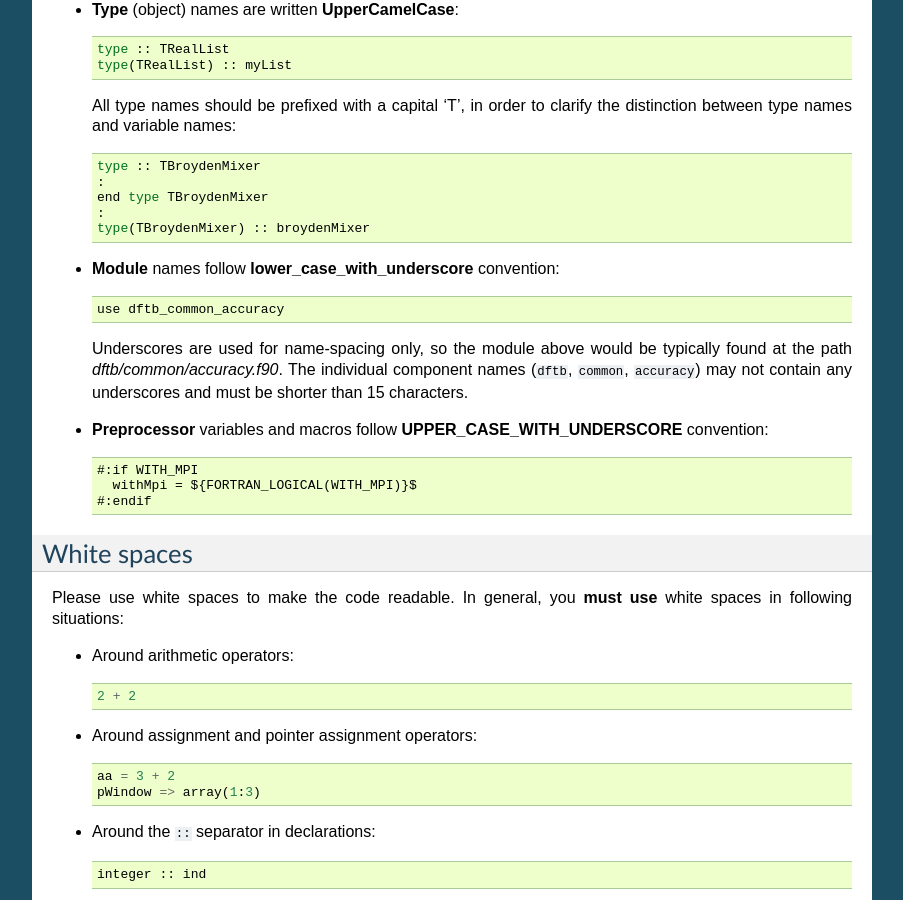
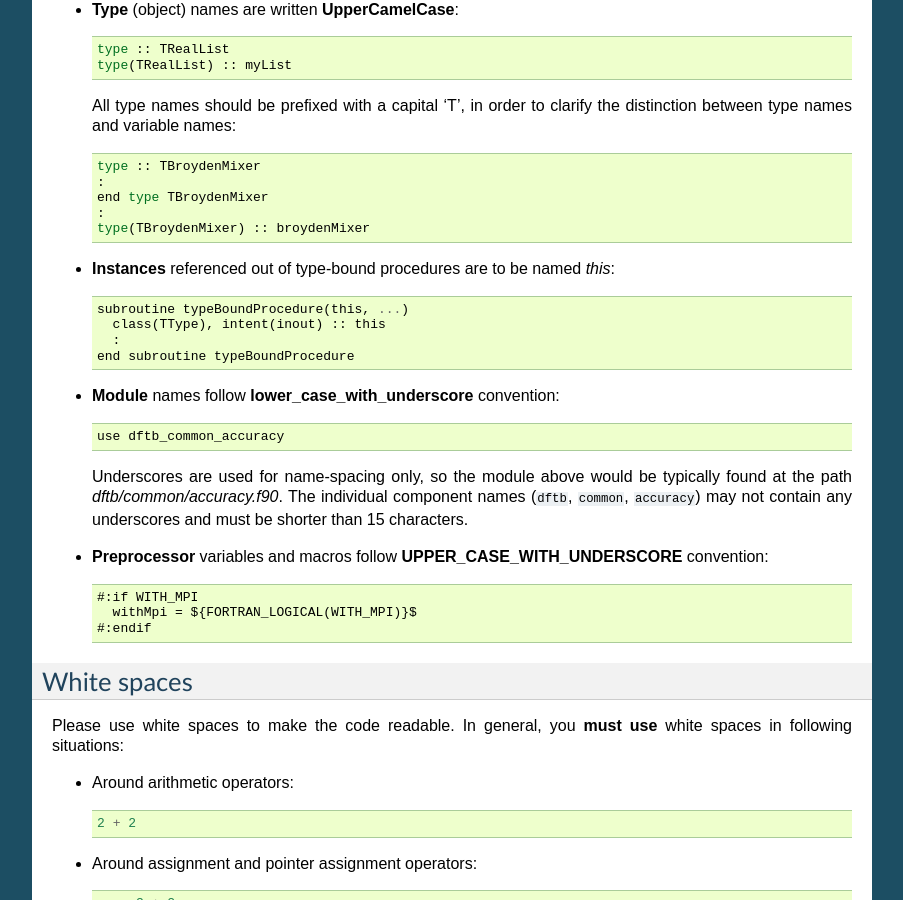
Before and after one commit to dftbplus/develguide, a Sphinx documentation site: the page built from docs/fortranstyle.rst, in a window 1280 px wide and 900 px high, scrolled down 1637 px. Shown: the whole window, without its empty margins (198-1101 px from the left). Built offline with Sphinx 7.4.7, drawn with Linux system fonts in a browser that asks for light colours.

Commit message:
Add convention for naming instances of types

```diff
--- a/docs/fortranstyle.rst
+++ b/docs/fortranstyle.rst
@@ -116,6 +116,14 @@ modifications.
       end type TBroydenMixer
       :
       type(TBroydenMixer) :: broydenMixer
+
+
+* **Instances** referenced out of type-bound procedures are to be named `this`::
+
+      subroutine typeBoundProcedure(this, ...)
+        class(TType), intent(inout) :: this
+	:
+      end subroutine typeBoundProcedure
 
 
 * **Module** names follow **lower_case_with_underscore** convention::
```
